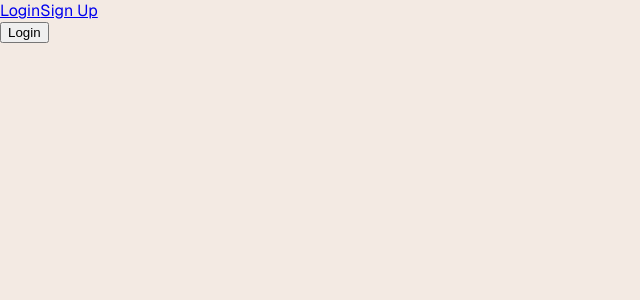
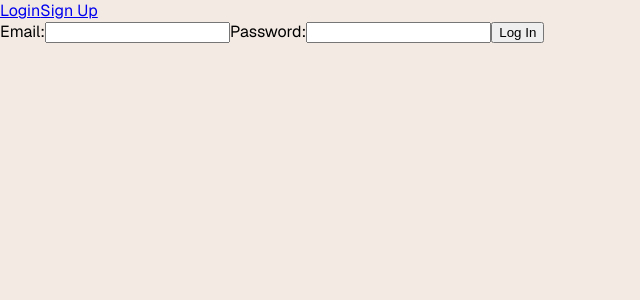
Before and after one commit to seneyu/fiscal-focus, a React (Create React App) app in the folder client/: page /login in a window 1280 px wide. Shown: the top 300 px of the page, without its empty margins (0-640 px from the left). Built offline with nearby package versions, Linux system fonts and the light colour scheme; no server answers; a web font is replaced by a local one.

Commit message:
Set up login, logout, AuthProvider, PrivateRoute

```diff
--- a/client/src/App.js
+++ b/client/src/App.js
@@ -6,6 +6,8 @@ import Login from './pages/Login';
 import Signup from './pages/Signup';
 import Dashboard from './pages/Dashboard';
 import NotFound from './pages/NotFound';
+import AuthProvider from './hooks/AuthProvider';
+import PrivateRoute from './hooks/PrivateRoute';
 
 const Layout = () => {
   return (
@@ -35,7 +37,11 @@ const router = createBrowserRouter([
       },
       {
         path: '/dashboard',
-        element: <Dashboard />,
+        element: (
+          <PrivateRoute>
+            <Dashboard />
+          </PrivateRoute>
+        ),
       },
       {
         path: '*',
@@ -46,7 +52,11 @@ const router = createBrowserRouter([
 ]);
 
 const App = () => {
-  return <RouterProvider router={router} />;
+  return (
+    <AuthProvider>
+      <RouterProvider router={router} />
+    </AuthProvider>
+  );
 };
 
 export default App;
--- /dev/null
+++ b/client/src/hooks/AuthProvider.js
@@ -0,0 +1,42 @@
+import React, { createContext, useContext, useEffect, useState } from 'react';
+import supabase from '../../supabase';
+
+const AuthConext = createContext();
+
+const AuthProvider = ({ children }) => {
+  const [user, setUser] = useState(null);
+  const [loading, setLoading] = useState(true);
+
+  // check if user is already logged in when app loads
+  useEffect(() => {
+    const getSession = async () => {
+      const {
+        data: { session },
+      } = await supabase.auth.getSession();
+      setUser(session?.user ?? null);
+      setLoading(false);
+    };
+
+    getSession();
+
+    // listen to auth changes
+    const {
+      data: { subscription },
+    } = supabase.auth.onAuthStateChange((event, session) => {
+      setUser(session?.user ?? null);
+      setLoading(false);
+    });
+
+    return () => subscription.unsubscribe();
+  }, []);
+
+  return (
+    <AuthConext.Provider value={{ user, loading }}>
+      {children}
+    </AuthConext.Provider>
+  );
+};
+
+export const useAuth = () => useContext(AuthConext);
+
+export default AuthProvider;
--- /dev/null
+++ b/client/src/hooks/PrivateRoute.js
@@ -0,0 +1,20 @@
+import React, { useEffect } from 'react';
+import { useNavigate } from 'react-router-dom';
+import { useAuth } from './AuthProvider';
+
+const PrivateRoute = ({ children }) => {
+  const { user, loading } = useAuth();
+  const navigate = useNavigate();
+
+  useEffect(() => {
+    if (!loading && !user) {
+      navigate('/login');
+    }
+  }, [user, loading, navigate]);
+
+  if (loading) return <div>Loading...</div>;
+
+  return user ? children : null;
+};
+
+export default PrivateRoute;
--- a/client/src/pages/Dashboard.jsx
+++ b/client/src/pages/Dashboard.jsx
@@ -1,7 +1,29 @@
-import React from 'react';
+import React, { useState } from 'react';
+import { useNavigate } from 'react-router-dom';
+import supabase from '../../supabase';
 
 const Dashboard = () => {
-  return <div>Dashboard</div>;
+  const [error, setError] = useState(null);
+  const navigate = useNavigate();
+
+  const handleLogOut = async () => {
+    await supabase.auth.signOut();
+
+    if (error) {
+      setError(error.message);
+    } else {
+      console.log('Log out successfully!');
+      navigate('/');
+    }
+  };
+
+  return (
+    <div>
+      <div>Welcome to Dashboard!</div>
+      <button onClick={handleLogOut}>Log Out</button>
+      {error && <p style={{ color: 'red' }}>{error}</p>}
+    </div>
+  );
 };
 
 export default Dashboard;
--- a/client/src/pages/Login.jsx
+++ b/client/src/pages/Login.jsx
@@ -1,26 +1,63 @@
-import React from 'react';
+import React, { useState } from 'react';
+import { useNavigate } from 'react-router-dom';
+import supabase from '../../supabase';
 
 const Login = () => {
-  const handleLogin = async () => {
+  const [userEmail, setUserEmail] = useState('');
+  const [userPassword, setUserPassword] = useState('');
+  const [error, setError] = useState(null);
+  const navigate = useNavigate();
+
+  const handleSubmit = async (e) => {
+    e.preventDefault();
+
     try {
-      const response = await fetch('/api/login', {
-        method: 'POST',
-        headers: {
-          'Content-Type': 'application/json',
-        },
-        body: JSON.stringify({ username: 'example' }),
+      const { data, error } = await supabase.auth.signInWithPassword({
+        email: userEmail,
+        password: userPassword,
       });
 
-      const data = await response.json();
-      console.log(data.message);
+      if (error) {
+        setError(error.message);
+      } else {
+        console.log('User: ', data.user.user_metadata.email);
+        console.log('Login successfully!');
+        navigate('/dashboard');
+      }
     } catch (err) {
-      console.log('error: ', err);
+      console.error('An unexpected error occurred: ', err);
+      setError(err.message || 'An unexpected error occurred');
     }
   };
 
   return (
     <div>
-      <button onClick={handleLogin}>Login</button>
+      {error && <p style={{ color: 'red' }}>{error}</p>}
+      <form onSubmit={handleSubmit}>
+        <label htmlFor="login-email">
+          Email:
+          <input
+            type="email"
+            id="login-email"
+            name="login-email"
+            value={userEmail}
+            onChange={(e) => setUserEmail(e.target.value)}
+            required
+          />
+        </label>
+        <label htmlFor="login-password">
+          Password:
+          <input
+            type="password"
+            id="login-password"
+            name="login-password"
+            value={userPassword}
+            onChange={(e) => setUserPassword(e.target.value)}
+            required
+          />
+        </label>
+        <button type="submit">Log In</button>
+      </form>
     </div>
   );
 };
--- a/client/src/pages/Signup.jsx
+++ b/client/src/pages/Signup.jsx
@@ -1,9 +1,5 @@
 import React, { useState } from 'react';
-import { createClient } from '@supabase/supabase-js';
-
-const supabaseUrl = 'https://dwsjlosdrdjuayqrbjeu.supabase.co';
-const supabaseKey = process.env.REACT_APP_SUPABASE_ANON_KEY;
-const supabase = createClient(supabaseUrl, supabaseKey);
+import supabase from '../../supabase';
 
 const Signup = () => {
   const [userEmail, setUserEmail] = useState('');
@@ -35,19 +31,23 @@ const Signup = () => {
     <div>
       {error && <p style={{ color: 'red' }}>{error}</p>}
       <form onSubmit={handleSubmit}>
-        <label>
+        <label htmlFor="signup-email">
           Email:
           <input
             type="email"
+            id="signup-email"
+            name="signup-email"
             value={userEmail}
             onChange={(e) => setUserEmail(e.target.value)}
             required
           />
         </label>
-        <label>
+        <label htmlFor="signup-password">
           Password:
           <input
             type="password"
+            id="signup-password"
+            name="signup-password"
             value={userPassword}
             onChange={(e) => setUserPassword(e.target.value)}
             required
--- /dev/null
+++ b/client/supabase.js
@@ -0,0 +1,7 @@
+import { createClient } from '@supabase/supabase-js';
+
+const supabaseUrl = 'https://dwsjlosdrdjuayqrbjeu.supabase.co';
+const supabaseKey = process.env.REACT_APP_SUPABASE_ANON_KEY;
+const supabase = createClient(supabaseUrl, supabaseKey);
+
+export default supabase;
```
